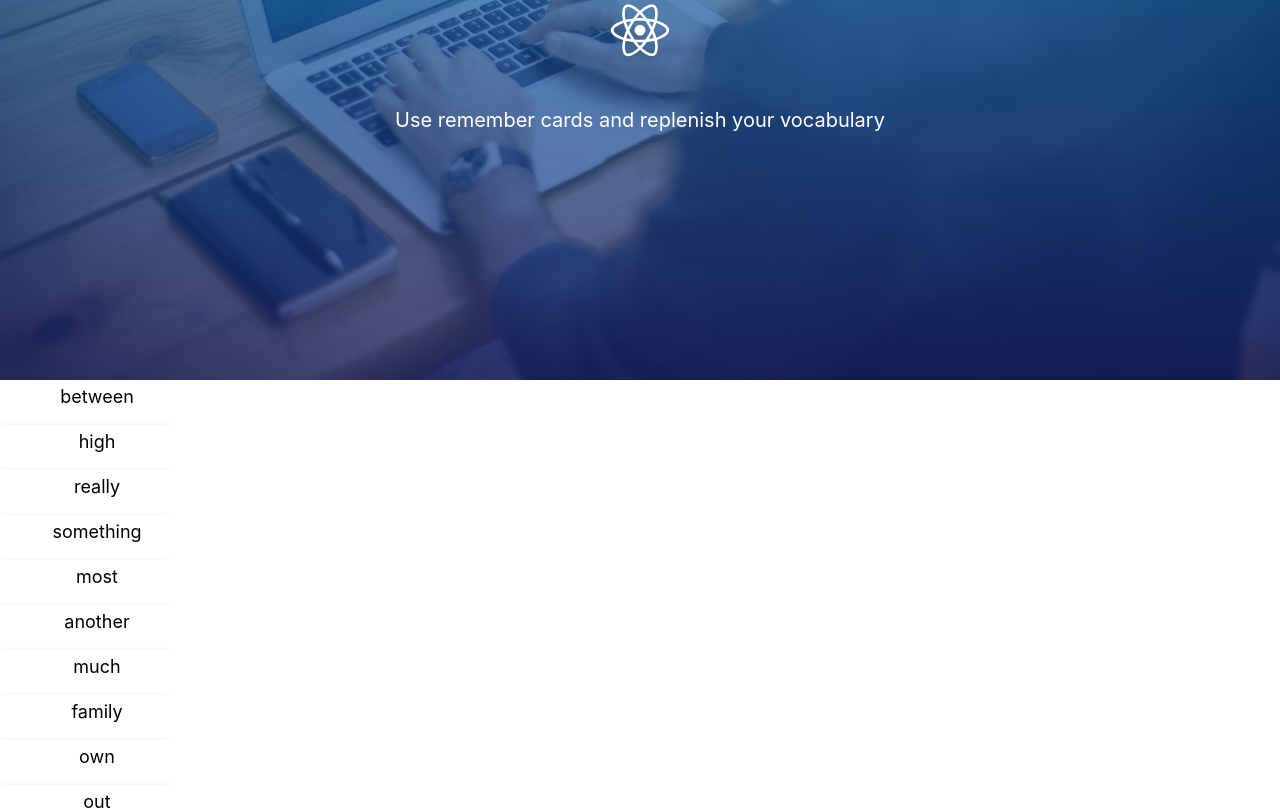
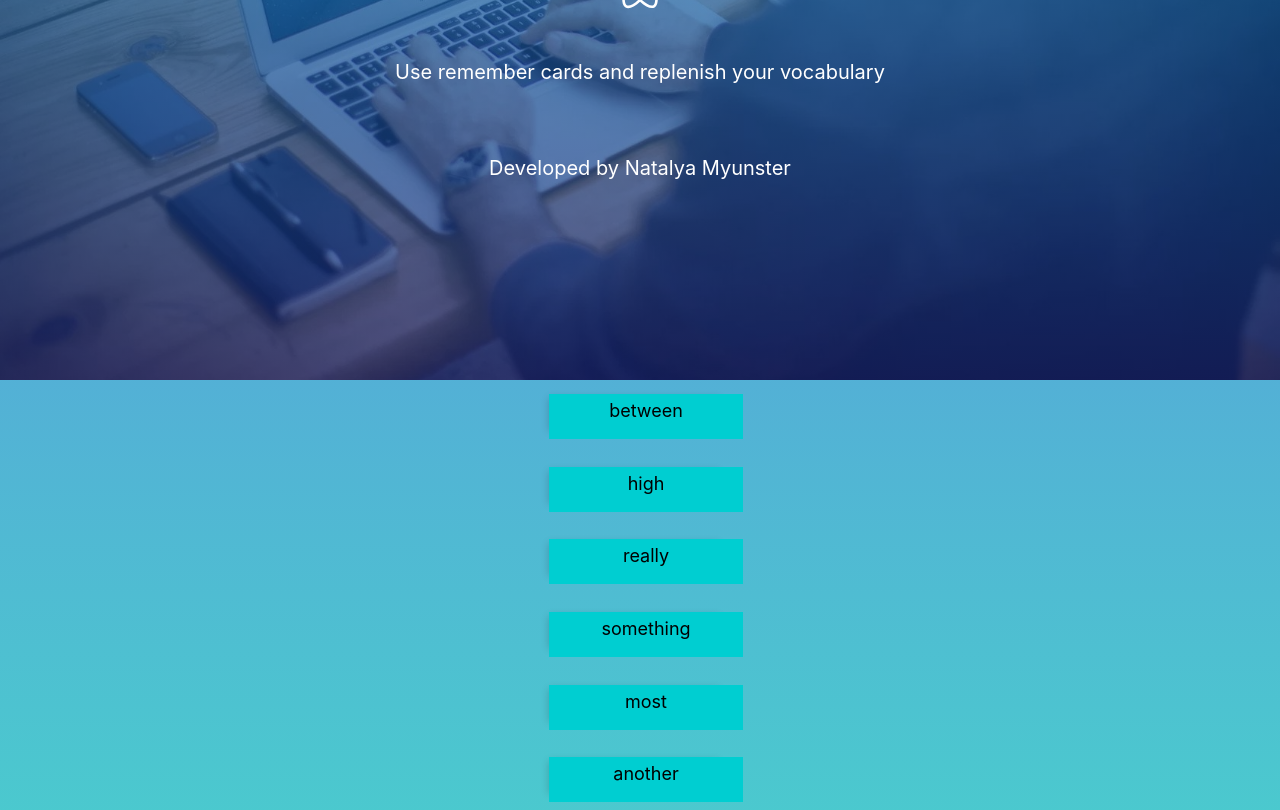
Before and after one commit to Natalina27/learn_italian_words, a React (Create React App) app: page / in a window 1280 px wide. Shown: the part 420-1230 px from the top of the page. Built offline with nearby package versions, Linux system fonts and the light colour scheme.

Commit message:
added some styles

```diff
--- a/src/components/App/App.js
+++ b/src/components/App/App.js
@@ -78,8 +78,11 @@ const App = () => {
           <Paragraph>
             Use remember cards and replenish your vocabulary
           </Paragraph>
+            <Paragraph>
+                Developed by Natalya Myunster
+            </Paragraph>
         </HeaderBlock>
-          <div>
+          <div className={styles.cover}>
               {
                   wordsList.map(({ eng , rus, id }) => <Card  key={id} eng={eng} rus={rus} />)
               }
--- a/src/components/App/App.module.scss
+++ b/src/components/App/App.module.scss
@@ -43,3 +43,13 @@
         transform: rotate(360deg);
     }
 }
+
+.cover {
+    display: flex;
+    align-items: center;
+    justify-content: space-around;
+    flex-direction: column;
+    width: 100%;
+    height: 100vh;
+    background-image: linear-gradient(to top, rgba(27, 214, 188, 0.82), rgba(10,143,196,0.70));
+}
--- a/src/components/App/HeaderBlock/Card/Card.module.scss
+++ b/src/components/App/HeaderBlock/Card/Card.module.scss
@@ -38,12 +38,12 @@
 }
 
 .cardFront {
-  background-color: #fff;
+  background-color: darkturquoise;
   color: black;
 }
 
 .cardBack {
-  background-color: #1BB95E;
+  background-color: darkblue;
   color: white;
   transform: rotateY(180deg);
 }
```
